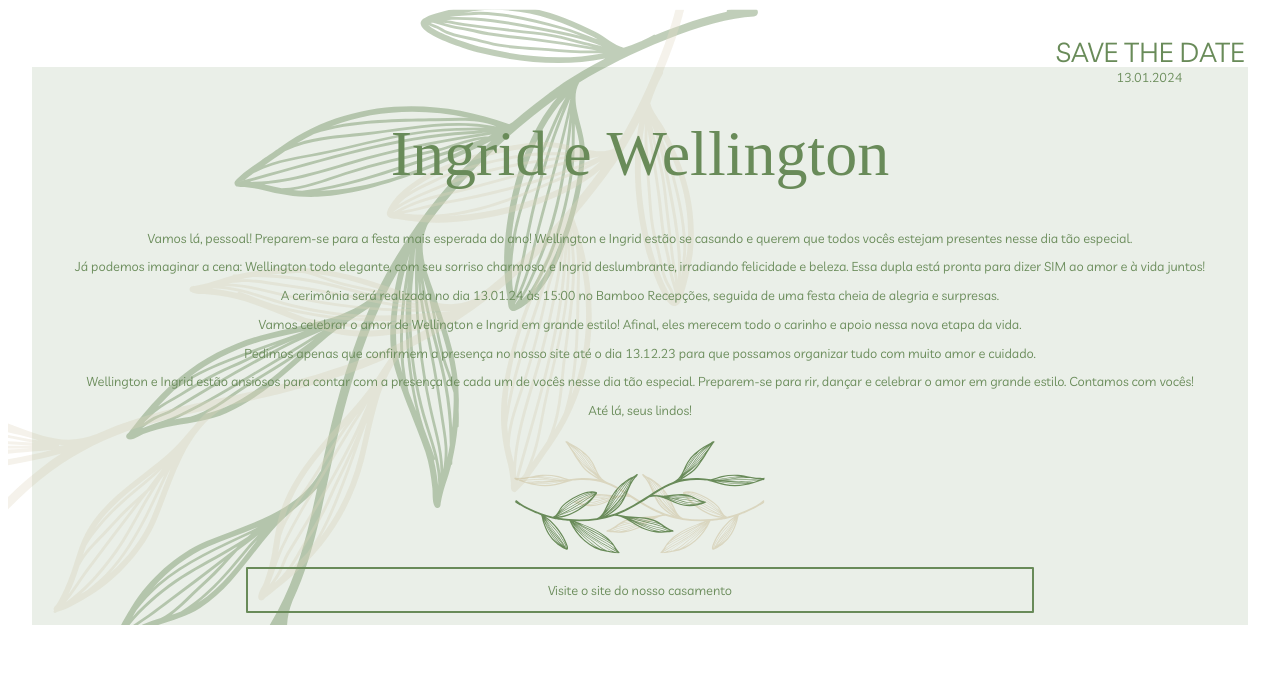
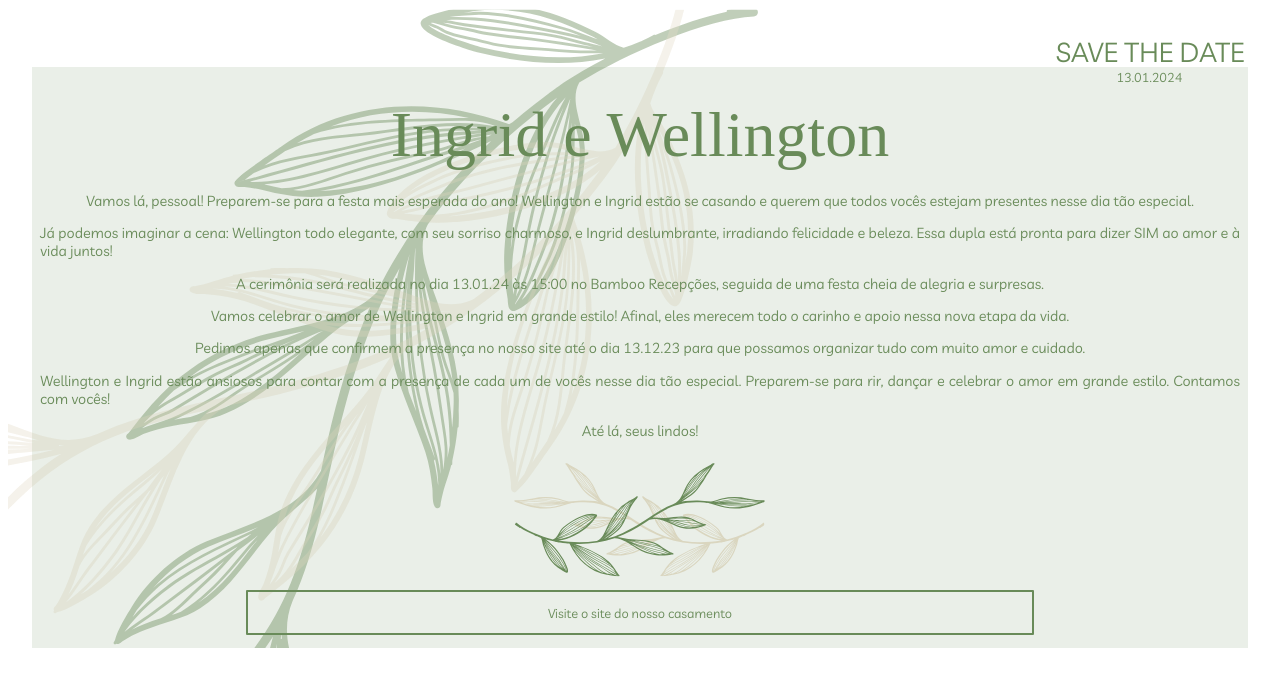
Before and after one commit to Jwellmoura/Savethedate, a plain HTML site: page index.html in a window 1280 px wide. Drawn offline with Linux system fonts and the light colour scheme; a web font is replaced by a local one.

Commit message:
Add files via upload

```diff
--- a/style.css
+++ b/style.css
@@ -50,7 +50,7 @@
     font-size: 4rem;
     font-weight: 10;
     color: var(--cor-principal);
-    margin: 0.5em 0;
+    margin: 0.2em 0;
 }
 
 .texto {
@@ -58,12 +58,12 @@
     flex-direction: column;
     text-align: justify;
     align-items: center;
-    margin: 0 1.5em;
+    margin: 0 2em;
 }
 
 .texto__principal {
     font-family: var(--fonte-principal);
-    font-size: 0.8rem;
+    font-size: 0.9rem;
     color: var(--cor-principal);
     margin: 0.5em 0;
 }
```
